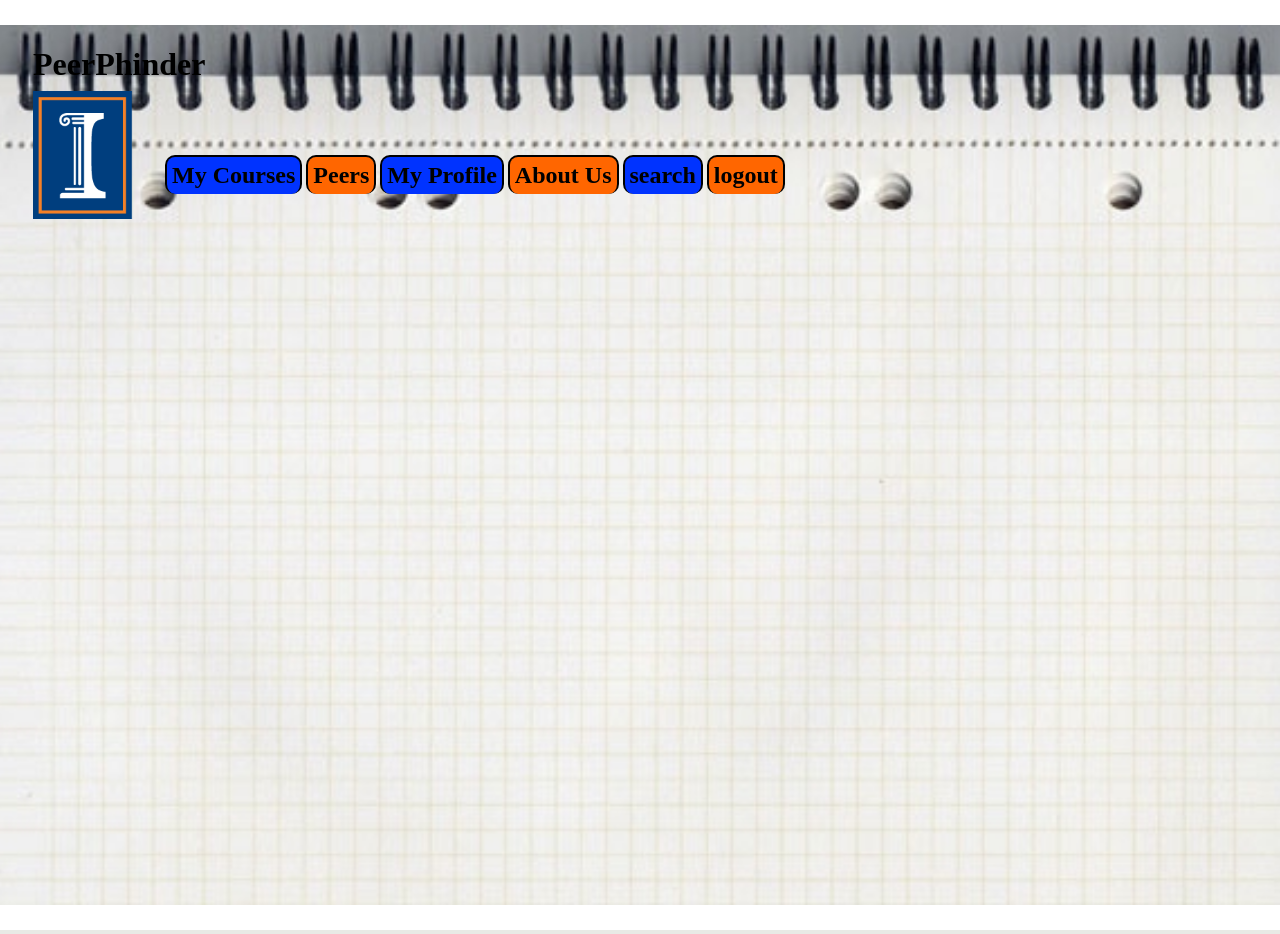
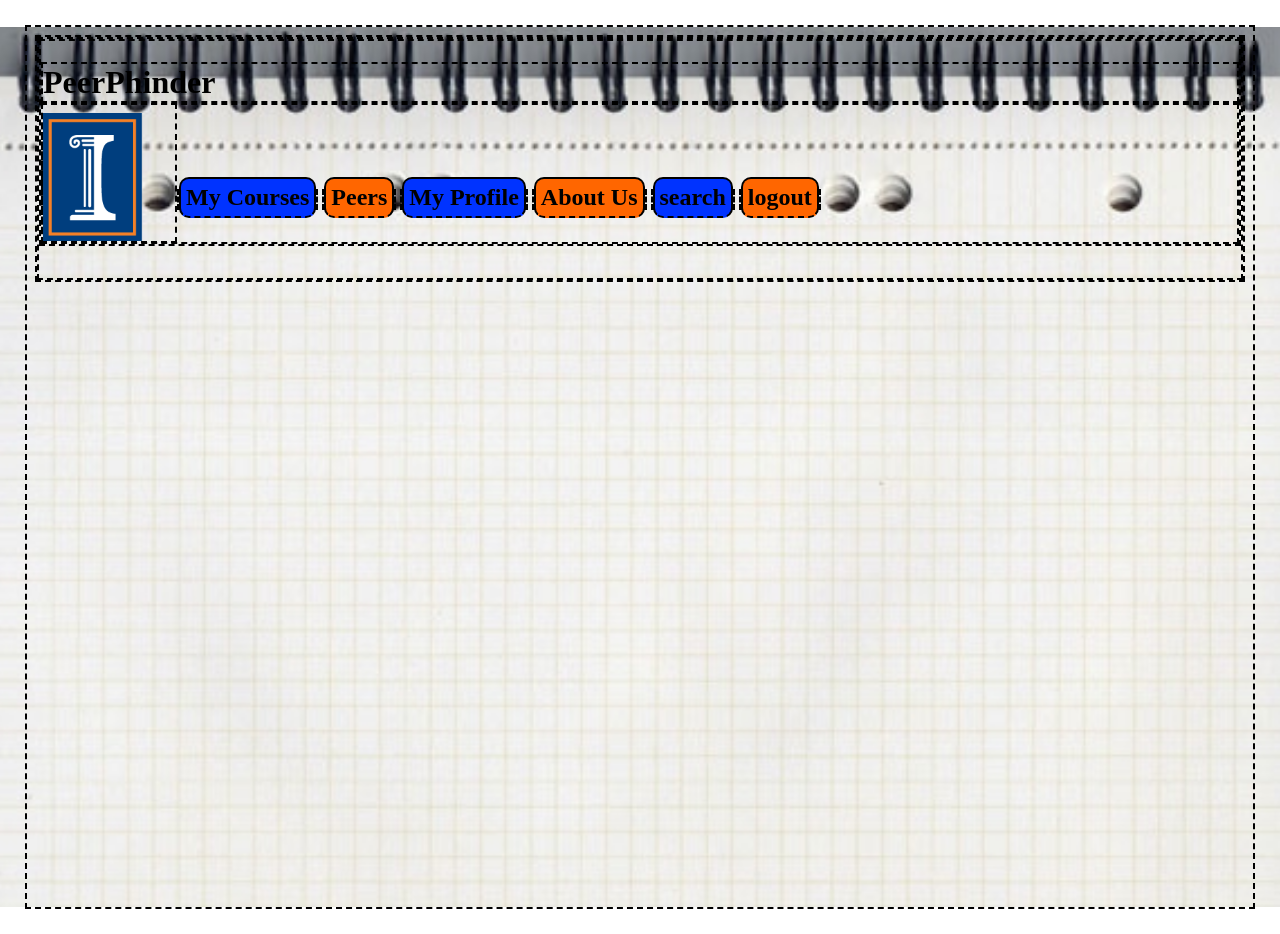
Before and after one commit to IEFXProjects/PeerFinder, a PHP site: page /search.html in a window 1280 px wide. Run offline with PHP 8.4, Linux system fonts and the light colour scheme.

Commit message:
nothing that important to describe

```diff
--- a/tabs.css
+++ b/tabs.css
@@ -37,4 +37,8 @@
 	}
 #largtab {
 	float: left;
+	width: 30em;
 }
+* {
+	border: 2px dashed black;
+	}
```
